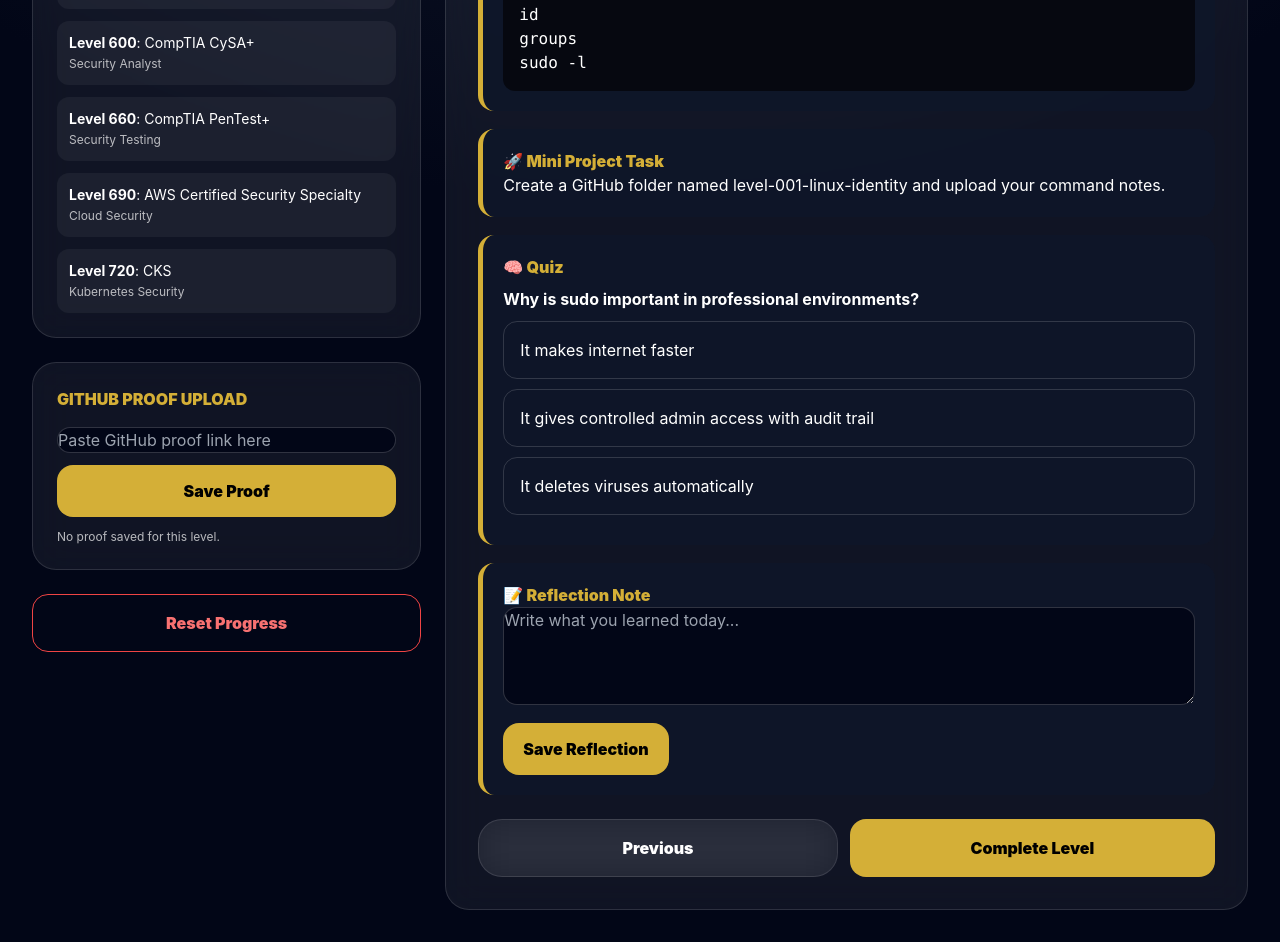
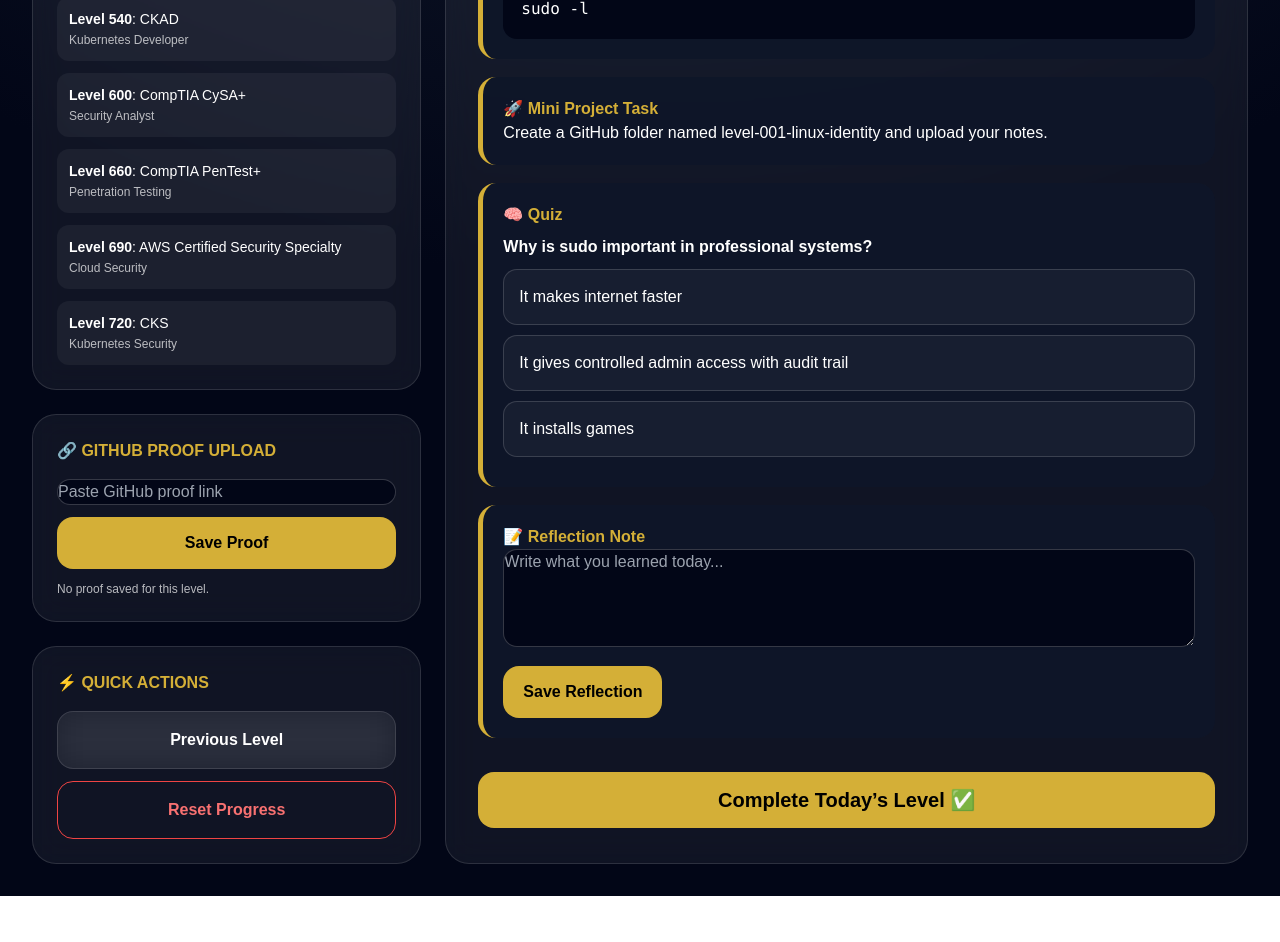
Before and after one commit to Mvs333/ManavMehta.cloud, a plain HTML site: page index.html in a window 1280 px wide. Shown: the part 1052-1994 px from the top of the page. After the commit the page ends 1948 px from the top, so only its background shows below. Drawn offline with nearby package versions, Linux system fonts and the light colour scheme.

Commit message:
Refactor index.html for improved structure and content

```diff
--- a/index.html
+++ b/index.html
@@ -3,37 +3,125 @@
 <head>
 <meta charset="UTF-8">
 <meta name="viewport" content="width=device-width, initial-scale=1.0">
-<title>DevSecOps 720 | Manav's Cloud Den</title>
+
+<title>DevSecOps 720 | ManavMehta.cloud</title>
 
 <link rel="manifest" href="./manifest.json">
 <meta name="theme-color" content="#D4AF37">
+<meta name="mobile-web-app-capable" content="yes">
+<meta name="apple-mobile-web-app-capable" content="yes">
+
 <script src="https://cdn.tailwindcss.com"></script>
-<link rel="stylesheet" href="https://cdnjs.cloudflare.com/ajax/libs/font-awesome/6.0.0/css/all.min.css">
 
 <style>
-:root{--gold:#D4AF37;--bg:#020617;--card:#0f172a}
-body{background:radial-gradient(circle at top,#1e293b,#020617 60%);color:white;font-family:Inter,Arial,sans-serif}
-.glass{background:rgba(255,255,255,.06);backdrop-filter:blur(18px);border:1px solid rgba(255,255,255,.12);border-radius:24px}
-.gold{color:var(--gold)}
-.btn{background:var(--gold);color:#000;font-weight:900;border-radius:16px;padding:14px 20px}
-.section{background:rgba(15,23,42,.85);border-left:5px solid var(--gold);padding:20px;border-radius:16px;margin-bottom:18px}
-.option{display:block;width:100%;padding:16px;border:1px solid rgba(255,255,255,.15);border-radius:14px;margin:10px 0;text-align:left}
-.option:hover{border-color:var(--gold);background:rgba(212,175,55,.15)}
-input,textarea{background:#020617;border:1px solid rgba(255,255,255,.18);border-radius:14px;padding:14px;width:100%;color:white}
+:root{
+    --gold:#D4AF37;
+    --dark:#020617;
+    --card:#0f172a;
+}
+
+*{
+    box-sizing:border-box;
+}
+
+body{
+    margin:0;
+    background:radial-gradient(circle at top,#1e293b,#020617 65%);
+    color:white;
+    font-family:Arial, sans-serif;
+    min-height:100vh;
+}
+
+.gold{
+    color:var(--gold);
+}
+
+.glass{
+    background:rgba(255,255,255,0.06);
+    border:1px solid rgba(255,255,255,0.12);
+    backdrop-filter:blur(15px);
+    border-radius:24px;
+}
+
+.btn{
+    background:var(--gold);
+    color:black;
+    padding:14px 20px;
+    border-radius:16px;
+    font-weight:900;
+    border:none;
+    cursor:pointer;
+}
+
+.btn:hover{
+    transform:scale(1.03);
+}
+
+.section{
+    background:rgba(15,23,42,0.9);
+    border-left:5px solid var(--gold);
+    padding:20px;
+    border-radius:18px;
+    margin-bottom:18px;
+}
+
+.option{
+    display:block;
+    width:100%;
+    text-align:left;
+    padding:15px;
+    margin:10px 0;
+    border-radius:14px;
+    border:1px solid rgba(255,255,255,0.15);
+    background:rgba(255,255,255,0.04);
+    cursor:pointer;
+}
+
+.option:hover{
+    border-color:var(--gold);
+    background:rgba(212,175,55,0.15);
+}
+
+input, textarea{
+    width:100%;
+    padding:14px;
+    border-radius:14px;
+    border:1px solid rgba(255,255,255,0.2);
+    background:#020617;
+    color:white;
+}
+
+pre{
+    background:#020617;
+    padding:18px;
+    border-radius:14px;
+    overflow-x:auto;
+}
 </style>
 </head>
 
 <body class="p-4 md:p-8">
 
 <header class="max-w-7xl mx-auto glass p-6 mb-6 flex flex-col md:flex-row justify-between gap-4">
+
     <div>
-    <h1 class="text-3xl md:text-5xl font-black uppercase">🔥 DevSecOps 720</h1>
-    <p class="gold font-bold mt-2">Manav’s 2-Year Mission: Cloud + DevOps + Security + Certifications</p>
+        <h1 class="text-3xl md:text-5xl font-black uppercase">
+            🔥 DevSecOps 720
+        </h1>
+        <p class="gold font-bold mt-2">
+            Manav’s 2-Year Mission: DevOps + Cybersecurity + Cloud + Kubernetes
+        </p>
+        <p class="text-sm opacity-70 mt-2">
+            Domain: manavmehta.cloud | Target: 8–10 LPA Fresher Level Skill
+        </p>
     </div>
-  <div class="text-right">
-    <p class="text-sm opacity-70">Daily Target</p>
+
+    <div class="text-left md:text-right">
+        <p class="text-sm opacity-70">Daily Rule</p>
         <p class="text-2xl font-black">1 Level / Day</p>
+        <p class="text-xs opacity-60">720 days = advanced DevSecOps journey</p>
     </div>
+
 </header>
 
 <main class="max-w-7xl mx-auto grid grid-cols-1 lg:grid-cols-12 gap-6">
@@ -41,36 +129,49 @@ input,textarea{background:#020617;border:1px solid rgba(255,255,255,.18);border-
 <aside class="lg:col-span-4 space-y-6">
 
     <div class="glass p-6">
-    <h2 class="gold font-black uppercase mb-4">Progress</h2>
-    <p>Level: <b id="levelNo">1</b> / 720</p>
-    <p>XP: <b id="xp">0</b></p>
+        <h2 class="gold font-black uppercase mb-4">📊 Progress</h2>
+
+        <p>Current Level: <b id="levelNo">1</b> / 720</p>
+        <p>Total XP: <b id="xp">0</b></p>
         <p>Streak: <b id="streak">0</b> days</p>
+
         <div class="h-3 bg-white/10 rounded-full mt-4 overflow-hidden">
             <div id="bar" class="h-full bg-[#D4AF37]" style="width:0%"></div>
         </div>
+
+        <p class="text-xs opacity-70 mt-2">
+            Completion: <span id="percent">0</span>%
+        </p>
     </div>
 
     <div class="glass p-6">
-    <h2 class="gold font-black uppercase mb-4">Certification Roadmap</h2>
+        <h2 class="gold font-black uppercase mb-4">🎓 Certification Roadmap</h2>
         <div id="certBox" class="space-y-3 text-sm"></div>
     </div>
 
     <div class="glass p-6">
-    <h2 class="gold font-black uppercase mb-4">GitHub Proof Upload</h2>
-    <input id="githubLink" placeholder="Paste GitHub proof link here">
+        <h2 class="gold font-black uppercase mb-4">🔗 GitHub Proof Upload</h2>
+        <input id="githubLink" placeholder="Paste GitHub proof link">
         <button onclick="saveProof()" class="btn mt-3 w-full">Save Proof</button>
         <p id="savedProof" class="text-xs mt-3 opacity-70 break-all"></p>
     </div>
 
-  <button onclick="resetAll()" class="w-full border border-red-500 text-red-400 rounded-2xl p-4 font-black">
+    <div class="glass p-6">
+        <h2 class="gold font-black uppercase mb-4">⚡ Quick Actions</h2>
+        <button onclick="prevLevel()" class="w-full p-4 rounded-2xl glass font-black mb-3">
+            Previous Level
+        </button>
+        <button onclick="resetAll()" class="w-full p-4 rounded-2xl border border-red-500 text-red-400 font-black">
             Reset Progress
         </button>
+    </div>
 
 </aside>
 
 <section class="lg:col-span-8 glass p-6 md:p-8">
 
     <p id="phase" class="gold font-black uppercase tracking-widest text-xs mb-3"></p>
+
     <h2 id="title" class="text-3xl md:text-5xl font-black uppercase mb-6"></h2>
 
     <div class="section">
@@ -89,13 +190,13 @@ input,textarea{background:#020617;border:1px solid rgba(255,255,255,.18);border-
     </div>
 
     <div class="section">
-    <h3 class="gold font-black">🧪 Hands-On Lab</h3>
+        <h3 class="gold font-black">🧪 Hands-On Practical Lab</h3>
         <p id="lab"></p>
     </div>
 
     <div class="section">
         <h3 class="gold font-black">💻 Command Practice</h3>
-    <pre id="commands" class="bg-black/60 p-4 rounded-xl overflow-x-auto mt-3"></pre>
+        <pre id="commands"></pre>
     </div>
 
     <div class="section">
@@ -115,81 +216,77 @@ input,textarea{background:#020617;border:1px solid rgba(255,255,255,.18);border-
         <button onclick="saveReflection()" class="btn mt-3">Save Reflection</button>
     </div>
 
-  <div class="flex gap-3 mt-6">
-    <button onclick="prevLevel()" class="glass p-4 flex-1 font-black">Previous</button>
-    <button onclick="completeLevel()" class="btn flex-1">Complete Level</button>
-  </div>
+    <button onclick="completeLevel()" class="btn w-full text-xl mt-4">
+        Complete Today’s Level ✅
+    </button>
 
 </section>
+
 </main>
 
 <script>
 const certifications = [
-  {level:30,name:"Cisco Cybersecurity Essentials",type:"Beginner"},
-  {level:60,name:"Google Cybersecurity Certificate",type:"Beginner"},
-  {level:120,name:"CompTIA Security+",type:"Beginner Security"},
-  {level:210,name:"AWS Cloud Practitioner",type:"Cloud"},
-  {level:300,name:"AWS Solutions Architect Associate",type:"Cloud"},
-  {level:390,name:"Certified Ethical Hacker",type:"Security"},
-  {level:480,name:"CKA",type:"Kubernetes"},
-  {level:540,name:"CKAD",type:"Kubernetes"},
-  {level:600,name:"CompTIA CySA+",type:"Security Analyst"},
-  {level:660,name:"CompTIA PenTest+",type:"Security Testing"},
-  {level:690,name:"AWS Certified Security Specialty",type:"Cloud Security"},
-  {level:720,name:"CKS",type:"Kubernetes Security"}
+    {level:30, name:"Cisco Cybersecurity Essentials", type:"Beginner Cybersecurity"},
+    {level:60, name:"Google Cybersecurity Certificate", type:"Beginner Cybersecurity"},
+    {level:120, name:"CompTIA Security+", type:"International Security"},
+    {level:210, name:"AWS Cloud Practitioner", type:"Cloud Beginner"},
+    {level:300, name:"AWS Solutions Architect Associate", type:"Cloud Associate"},
+    {level:390, name:"Certified Ethical Hacker", type:"Security / Ethical Hacking"},
+    {level:480, name:"CKA", type:"Kubernetes Administrator"},
+    {level:540, name:"CKAD", type:"Kubernetes Developer"},
+    {level:600, name:"CompTIA CySA+", type:"Security Analyst"},
+    {level:660, name:"CompTIA PenTest+", type:"Penetration Testing"},
+    {level:690, name:"AWS Certified Security Specialty", type:"Cloud Security"},
+    {level:720, name:"CKS", type:"Kubernetes Security"}
 ];
 
 const baseLevels = [
 {
-phase:"Phase 1: Linux + Security Foundation",
-title:"Level 1: Linux Identity & Sudo Power",
-mission:"You are hired as a junior cloud security trainee. Your first mission is to understand who you are inside a Linux server and how admin power works.",
-concept:"Linux uses users, groups, permissions, and sudo to control who can perform sensitive actions.",
-realuse:"Cloud engineers use sudo carefully while managing AWS EC2, servers, Docker hosts, and production systems.",
-lab:"Open terminal or GitHub Codespaces and run identity commands. Take screenshot or save output in GitHub notes.",
+    title:"Linux Identity & Sudo Power",
+    mission:"You are a junior cloud security trainee. Your first mission is to understand user identity and admin permissions on a Linux server.",
+    concept:"Linux controls security using users, groups, permissions, and sudo. Sudo allows temporary admin access without logging in as root.",
+    realuse:"DevOps and cloud engineers use sudo while managing AWS EC2 servers, Docker hosts, Linux machines, and production systems.",
+    lab:"Open terminal or GitHub Codespaces. Run identity commands and save the output in a GitHub notes file.",
     commands:"whoami\nid\ngroups\nsudo -l",
-project:"Create a GitHub folder named level-001-linux-identity and upload your command notes.",
-question:"Why is sudo important in professional environments?",
-options:["It makes internet faster","It gives controlled admin access with audit trail","It deletes viruses automatically"],
+    project:"Create a GitHub folder named level-001-linux-identity and upload your notes.",
+    question:"Why is sudo important in professional systems?",
+    options:["It makes internet faster","It gives controlled admin access with audit trail","It installs games"],
     correct:1,
     xp:100
 },
 {
-phase:"Phase 1: Linux + Security Foundation",
-title:"Level 2: Filesystem Navigation",
-mission:"A production server has crashed. Your task is to move safely inside directories and find logs.",
-concept:"Linux filesystem has important paths like /home, /etc, /var/log, /bin, /usr, and /tmp.",
-realuse:"DevOps and SRE teams check /var/log when applications fail.",
-lab:"Navigate through important directories and create a notes file.",
+    title:"Linux Filesystem Navigation",
+    mission:"A production server is down. Your task is to safely move through Linux folders and find important system files.",
+    concept:"Linux has important directories like /home, /etc, /var/log, /bin, /usr, and /tmp.",
+    realuse:"SRE and DevOps teams check /var/log when websites, apps, or databases fail.",
+    lab:"Navigate through important folders and create your own DevSecOps practice directory.",
     commands:"pwd\nls\ncd /var/log\nls\ncd ~\nmkdir devsecops720",
-project:"Upload a Linux folder map in GitHub.",
+    project:"Upload a Linux folder map to GitHub.",
     question:"Where are many Linux logs commonly stored?",
     options:["/var/log","/games","/photos"],
     correct:0,
     xp:100
 },
 {
-phase:"Phase 1: Networking Basics",
-title:"Level 3: DNS & Domain Basics",
-mission:"Your domain manavmehta.cloud must point to the correct website. Understand DNS.",
-concept:"DNS converts domain names into IP addresses using records like A, CNAME, MX, and TXT.",
-realuse:"Companies use DNS to connect apps, email, CDN, and cloud servers.",
-lab:"Check your domain DNS using online DNS checker or terminal.",
+    title:"DNS & Domain Basics",
+    mission:"Your domain manavmehta.cloud must point to your website. Understand how DNS works.",
+    concept:"DNS converts human-readable domain names into IP addresses using records like A, CNAME, MX, and TXT.",
+    realuse:"Companies use DNS to connect apps, email, CDN, cloud hosting, and security verification.",
+    lab:"Check your domain using nslookup or an online DNS checker.",
     commands:"nslookup manavmehta.cloud\nping manavmehta.cloud",
-project:"Write one page explaining A record vs CNAME.",
+    project:"Write a short note explaining A record vs CNAME.",
     question:"What does DNS mainly do?",
-options:["Converts domain name to IP","Creates passwords","Formats laptops"],
+    options:["Converts domain name to IP","Creates passwords","Formats laptop"],
     correct:0,
     xp:120
 },
 {
-phase:"Phase 2: Git + DevOps",
-title:"Level 4: Git Version Control",
-mission:"You must track every change in your DevSecOps app like a real engineer.",
-concept:"Git stores code history, supports rollback, branches, collaboration, and proof of work.",
-realuse:"Every software company uses GitHub/GitLab/Bitbucket for code collaboration.",
+    title:"Git Version Control",
+    mission:"You must track every change in your DevSecOps 720 app like a real engineer.",
+    concept:"Git stores code history, supports rollback, branching, collaboration, and proof of work.",
+    realuse:"Every software company uses GitHub, GitLab, or Bitbucket for code collaboration.",
     lab:"Create a repo and commit today’s work.",
-commands:"git init\ngit status\ngit add .\ngit commit -m \"Level 4 Git basics\"",
+    commands:"git init\ngit status\ngit add .\ngit commit -m \"Level completed\"",
     project:"Push your DevSecOps 720 app to GitHub.",
     question:"Why is Git important?",
     options:["For editing photos","For tracking code changes","For charging laptop"],
@@ -197,39 +294,40 @@ correct:1,
     xp:120
 },
 {
-phase:"Phase 2: DevOps",
-title:"Level 5: CI/CD Introduction",
+    title:"CI/CD Introduction",
     mission:"Your code should automatically check and deploy when updated.",
-concept:"CI/CD means Continuous Integration and Continuous Delivery/Deployment.",
-realuse:"Companies use CI/CD to test and deploy faster with fewer mistakes.",
+    concept:"CI/CD means Continuous Integration and Continuous Delivery or Deployment.",
+    realuse:"Companies use CI/CD pipelines to test and deploy faster with fewer mistakes.",
     lab:"Create a simple GitHub Actions workflow file.",
-commands:"mkdir -p .github/workflows\nnano .github/workflows/main.yml",
-project:"Add a GitHub Actions badge to README.",
-question:"CI/CD helps teams mainly with what?",
+    commands:"mkdir -p .github/workflows\ncd .github/workflows\nnano main.yml",
+    project:"Add a GitHub Actions badge to your README.",
+    question:"CI/CD mainly helps with what?",
     options:["Faster secure delivery","Playing games","Buying domains"],
     correct:0,
     xp:150
 }
 ];
 
-function generateLevel(n){
-  let template = baseLevels[(n-1)%baseLevels.length];
-  let phaseName =
-    n<=90?"Foundation":
-    n<=180?"Cybersecurity Basics":
-    n<=270?"DevOps Core":
-    n<=360?"Cloud":
-    n<=480?"DevSecOps":
-    n<=570?"Kubernetes Security":
-    n<=660?"Advanced Security":
-    "Job-Ready Mastery";
+function getPhase(level){
+    if(level<=90) return "Phase 1: Foundation";
+    if(level<=180) return "Phase 2: Cybersecurity Basics";
+    if(level<=270) return "Phase 3: DevOps Core";
+    if(level<=360) return "Phase 4: Cloud";
+    if(level<=480) return "Phase 5: DevSecOps";
+    if(level<=570) return "Phase 6: Kubernetes Security";
+    if(level<=660) return "Phase 7: Advanced Security";
+    return "Phase 8: Job-Ready Mastery";
+}
+
+function generateLevel(level){
+    const template = baseLevels[(level-1) % baseLevels.length];
 
     return {
         ...template,
-    title:`Level ${n}: ${template.title.split(": ")[1]} Advanced Drill`,
-    phase:`${phaseName} | Day ${n}/720`,
-    mission:`${template.mission} Today you must complete it at Level ${n} depth.`,
-    xp:100 + Math.floor(n/10)*10
+        title:"Level " + level + ": " + template.title,
+        phase:getPhase(level) + " | Day " + level + "/720",
+        mission:template.mission + " Complete this at Level " + level + " depth and upload proof.",
+        xp:template.xp + Math.floor(level/10)*10
     };
 }
 
@@ -239,68 +337,99 @@ let streak = parseInt(localStorage.getItem("dso_streak")) || 0;
 
 function render(){
     const data = generateLevel(current);
-  document.getElementById("levelNo").innerText=current;
-  document.getElementById("xp").innerText=xp;
-  document.getElementById("streak").innerText=streak;
-  document.getElementById("bar").style.width=((current/720)*100)+"%";
 
-  ["phase","title","mission","concept","realuse","lab","commands","project","question"].forEach(id=>{
-    document.getElementById(id).innerText=data[id];
+    document.getElementById("levelNo").innerText = current;
+    document.getElementById("xp").innerText = xp;
+    document.getElementById("streak").innerText = streak;
+
+    let percent = ((current / 720) * 100).toFixed(2);
+    document.getElementById("bar").style.width = percent + "%";
+    document.getElementById("percent").innerText = percent;
+
+    document.getElementById("phase").innerText = data.phase;
+    document.getElementById("title").innerText = data.title;
+    document.getElementById("mission").innerText = data.mission;
+    document.getElementById("concept").innerText = data.concept;
+    document.getElementById("realuse").innerText = data.realuse;
+    document.getElementById("lab").innerText = data.lab;
+    document.getElementById("commands").innerText = data.commands;
+    document.getElementById("project").innerText = data.project;
+    document.getElementById("question").innerText = data.question;
+
+    let optionHTML = "";
+    data.options.forEach((option, index)=>{
+        optionHTML += `<button class="option" onclick="checkQuiz(${index})">${option}</button>`;
     });
+    document.getElementById("options").innerHTML = optionHTML;
 
-  let opt="";
-  data.options.forEach((o,i)=>{
-    opt+=`<button class="option" onclick="checkQuiz(${i})">${o}</button>`;
-  });
-  document.getElementById("options").innerHTML=opt;
-
-  let certHTML="";
-  certifications.forEach(c=>{
-    certHTML+=`<div class="p-3 rounded-xl ${current>=c.level?'bg-green-500/20':'bg-white/5'}">
-      <b>Level ${c.level}</b>: ${c.name}<br>
-      <span class="text-xs opacity-70">${c.type}</span>
+    let certHTML = "";
+    certifications.forEach(cert=>{
+        certHTML += `
+        <div class="p-3 rounded-xl ${current >= cert.level ? 'bg-green-500/20' : 'bg-white/5'}">
+            <b>Level ${cert.level}</b>: ${cert.name}<br>
+            <span class="text-xs opacity-70">${cert.type}</span>
         </div>`;
     });
-  document.getElementById("certBox").innerHTML=certHTML;
+    document.getElementById("certBox").innerHTML = certHTML;
 
-  document.getElementById("reflection").value=localStorage.getItem("reflection_"+current)||"";
-  document.getElementById("savedProof").innerText=localStorage.getItem("proof_"+current)||"No proof saved for this level.";
+    document.getElementById("reflection").value = localStorage.getItem("reflection_" + current) || "";
+    document.getElementById("savedProof").innerText = localStorage.getItem("proof_" + current) || "No proof saved for this level.";
 }
 
-function checkQuiz(i){
+function checkQuiz(index){
     const data = generateLevel(current);
-  alert(i===data.correct ? "Correct ✅" : "Wrong ❌ Review and try again.");
+
+    if(index === data.correct){
+        alert("Correct ✅");
+    }else{
+        alert("Wrong ❌ Read the concept again.");
+    }
 }
 
 function completeLevel(){
-  const data=generateLevel(current);
-  xp+=data.xp;
-  streak+=1;
-  current++;
-  if(current>720) current=720;
-  localStorage.setItem("dso_level",current);
-  localStorage.setItem("dso_xp",xp);
-  localStorage.setItem("dso_streak",streak);
+    const data = generateLevel(current);
+
+    xp += data.xp;
+    streak += 1;
+    current += 1;
+
+    if(current > 720){
+        current = 720;
+        alert("Congratulations Manav! You completed DevSecOps 720 🎉");
+    }
+
+    localStorage.setItem("dso_level", current);
+    localStorage.setItem("dso_xp", xp);
+    localStorage.setItem("dso_streak", streak);
+
     render();
-  scrollTo(0,0);
+    window.scrollTo(0,0);
 }
 
 function prevLevel(){
-  if(current>1){current--;localStorage.setItem("dso_level",current);render();}
+    if(current > 1){
+        current -= 1;
+        localStorage.setItem("dso_level", current);
+        render();
+        window.scrollTo(0,0);
+    }
 }
 
 function saveProof(){
-  localStorage.setItem("proof_"+current,document.getElementById("githubLink").value);
+    const link = document.getElementById("githubLink").value;
+    localStorage.setItem("proof_" + current, link);
     render();
+    alert("GitHub proof saved ✅");
 }
 
 function saveReflection(){
-  localStorage.setItem("reflection_"+current,document.getElementById("reflection").value);
+    const note = document.getElementById("reflection").value;
+    localStorage.setItem("reflection_" + current, note);
     alert("Reflection saved ✅");
 }
 
 function resetAll(){
-  if(confirm("Reset all progress?")){
+    if(confirm("Are you sure you want to reset all progress?")){
         localStorage.clear();
         location.reload();
     }
@@ -312,5 +441,6 @@ if("serviceWorker" in navigator){
     navigator.serviceWorker.register("./sw.js");
 }
 </script>
+
 </body>
 </html>
```
Lines whose indentation alone changed are shown as unchanged.
